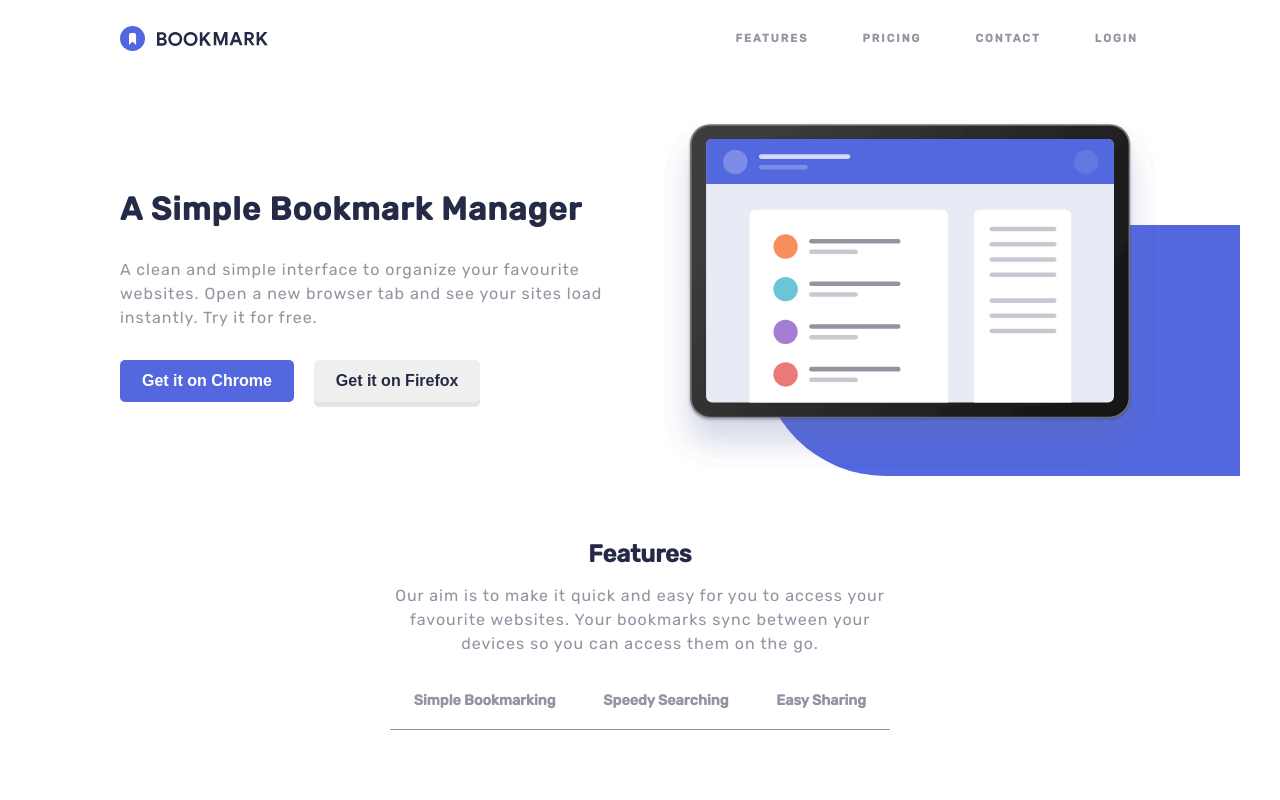
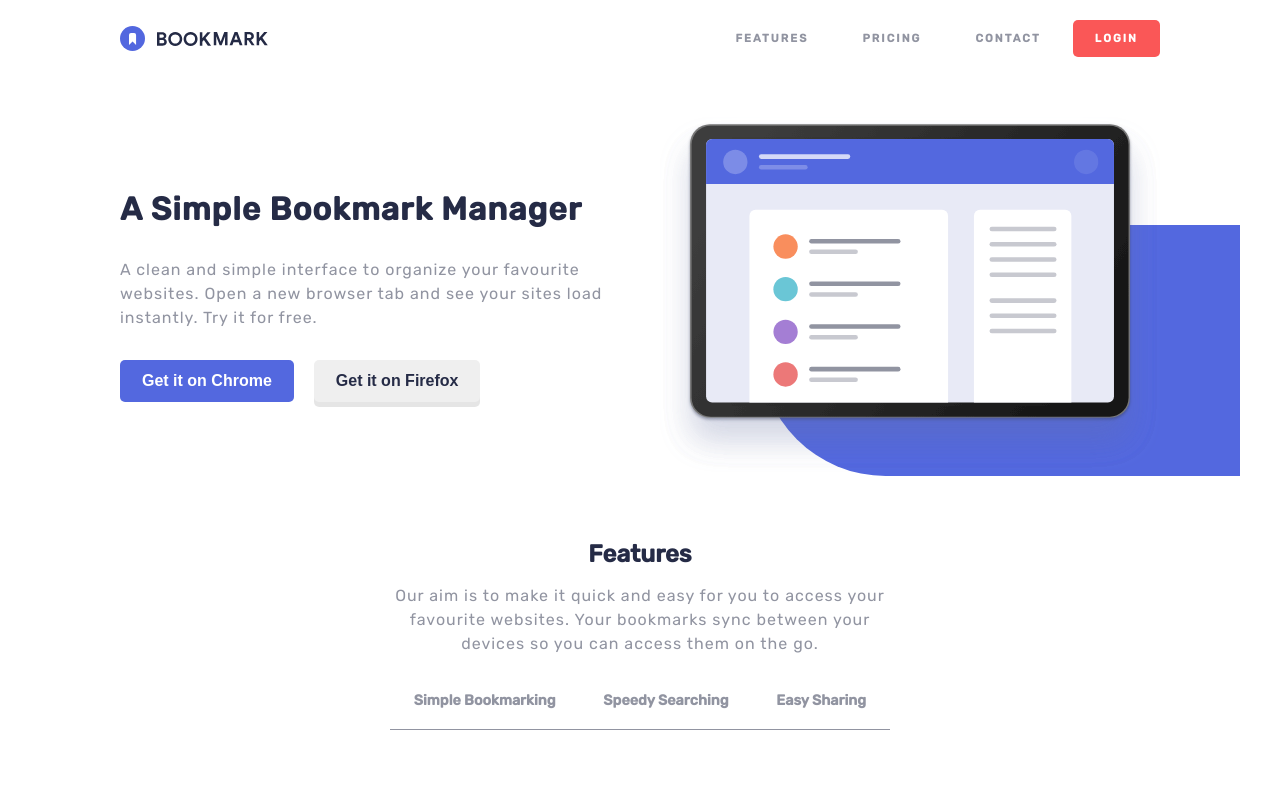
Before and after one commit to crbwebdevonly/All-frontend-Mentor-2022, a plain HTML site: page bookmark-landing-page-master/index.html in a window 1280 px wide. Shown: the top 800 px of the page. Drawn offline with Linux system fonts and the light colour scheme.

Commit message:
login red

```diff
--- a/bookmark-landing-page-master/style.css
+++ b/bookmark-landing-page-master/style.css
@@ -191,6 +191,11 @@ nav ul {
 	}
 	nav ul .nav-li:hover {
 		color: var(--Soft-Red);
+	}
+	.login {
+		color: white;
+		background-color: var(--Soft-Red);
+		border-radius: 5px;
 	}
 	.login:hover {
 		border: 2px solid var(--Soft-Red);
```
